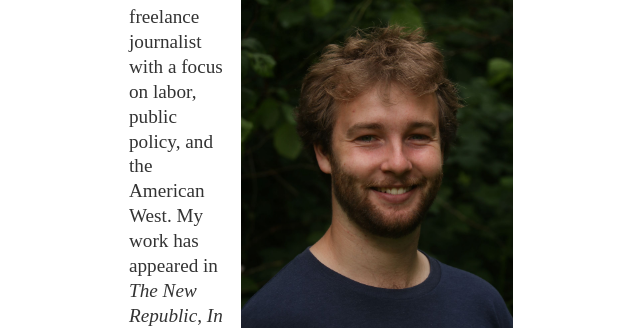
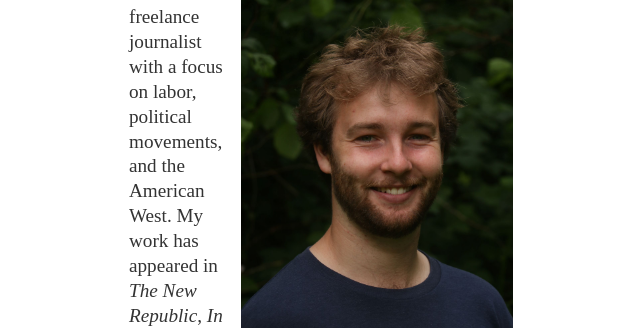
Before and after one commit to aonschwartz/aonschwartz.github.io, a Jekyll site: the page built from index.md, in a window 1280 px wide. Shown: the part 331-659 px from the top of the page, without its empty margins (319-959 px from the left). Built offline with Jekyll 4.4.1, drawn with Linux system fonts in a browser that asks for light colours.

Commit message:
Update index.md

```diff
--- a/index.md
+++ b/index.md
@@ -7,6 +7,6 @@
 
 ## I'm Andrew
 ![mainImage](/images/headshot_medium.jpg)
-I'm a freelance journalist with a focus on labor, public policy, and the American West. My work has appeared in *The New Republic*, *In These Times*, *High Country News*, *The Baffler*, *Chicago*, and *The Outline*, among other publications. I previously worked as a general assignment reporter with the *Walla Walla Union-Bulletin,* a local newspaper in Washington State.
+I'm a freelance journalist with a focus on labor, political movements, and the American West. My work has appeared in *The New Republic*, *In These Times*, *High Country News*, *The Baffler*, *Chicago*, and *The Outline*, among other publications. I previously worked as a general assignment reporter with the *Walla Walla Union-Bulletin,* a local newspaper in Washington State.
 
 On the side I also co-edit *[Mangoprism](https://mangoprism.com/)*, an online culture journal dedicated to publishing new writers. I currently live in Seattle, Washington, where I grew up. Get in touch!
```
